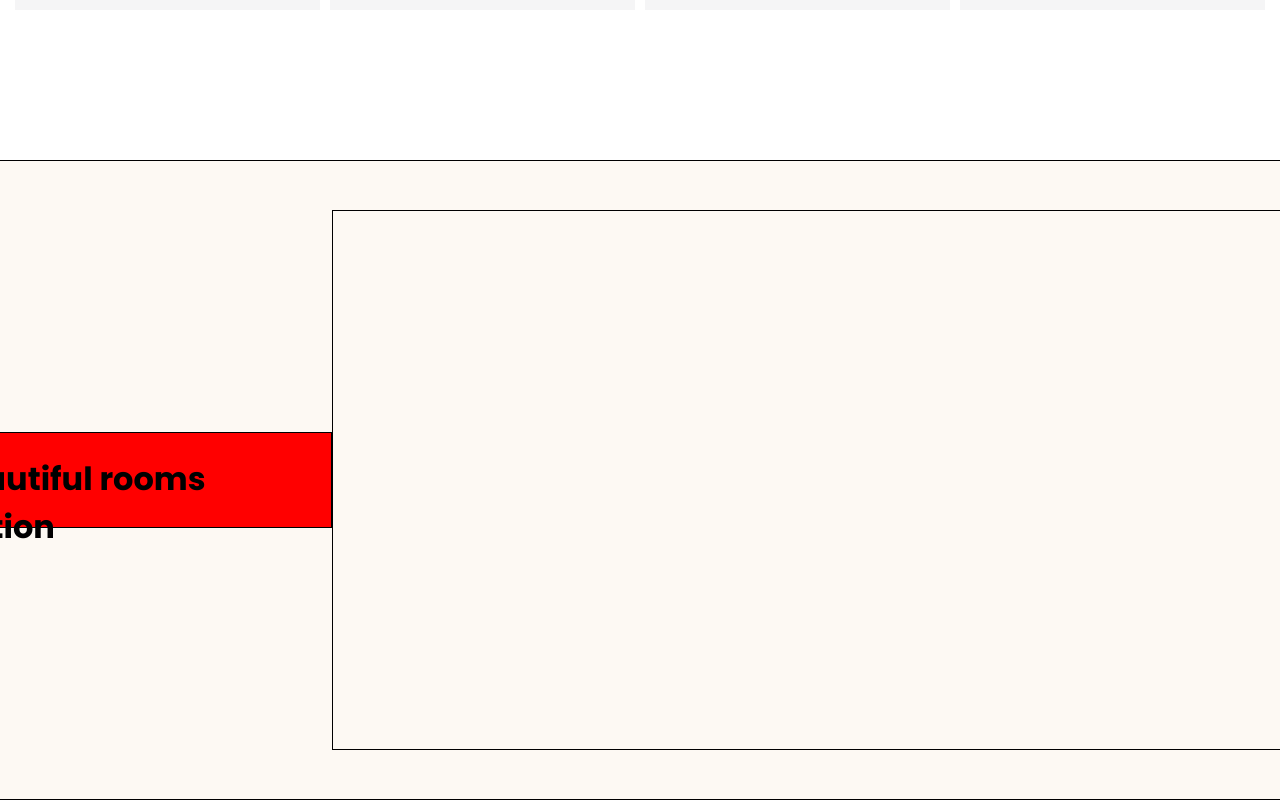
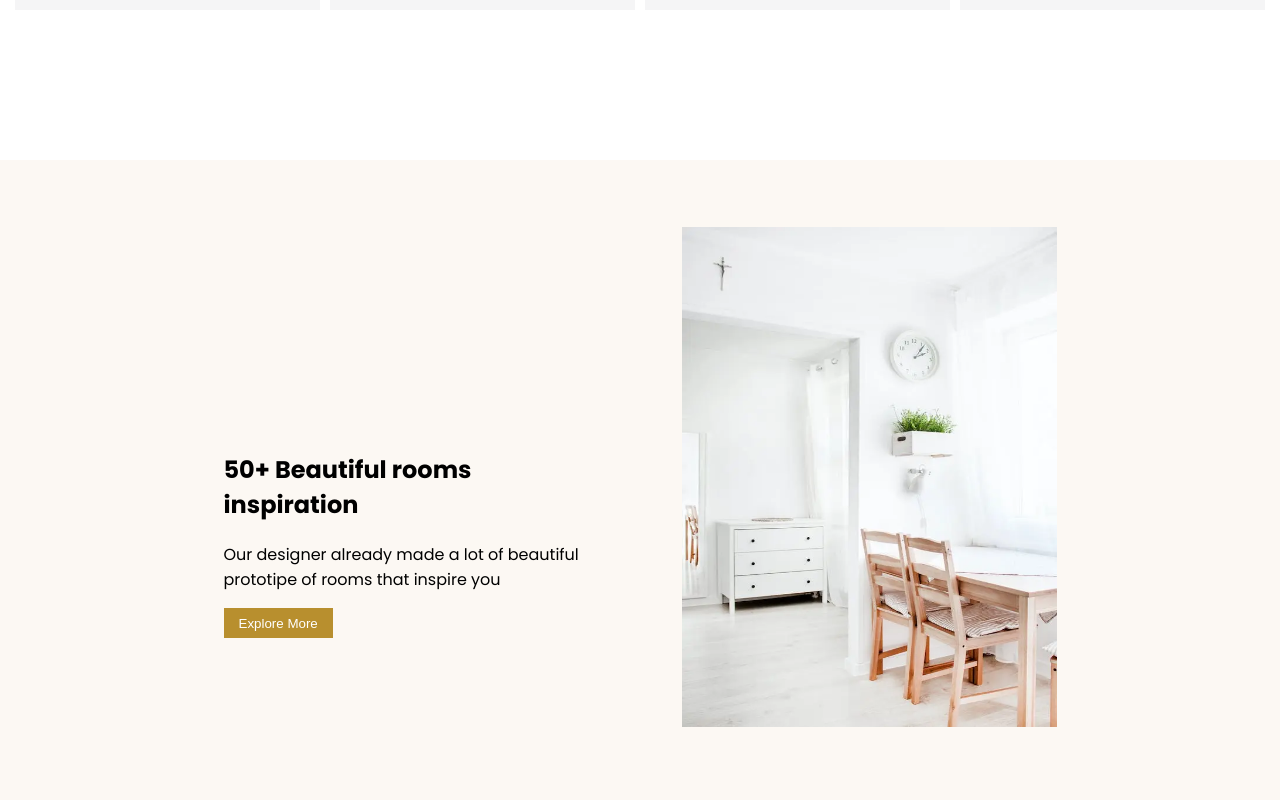
Before and after one commit to Ismael-Illanes/ecommerce-furniro, a React (Vite) app: page / in a window 1280 px wide. Shown: the part 2584-3384 px from the top of the page. Built offline with nearby package versions, Linux system fonts and the light colour scheme.

Commit message:
Few additions to component ExploreMoreSection

```diff
--- a/src/components/ExploreMoreSection.jsx
+++ b/src/components/ExploreMoreSection.jsx
@@ -1,3 +1,4 @@
+import carouselImages from "../helpers/carouselImages";
 import "../styles/exploreSection.scss";
 
 export default function ExploreMoreSection() {
@@ -5,11 +6,25 @@ export default function ExploreMoreSection() {
     <div className="explore-section">
       <div className="explore-section__content">
         <div className="explore-section__content__text">
-            <div className="explore-section__content__text__dialog">
-                <h1>50+ Beautiful rooms inspiration</h1>
-            </div>
+          <div className="explore-section__content__text__title">
+            <h2>50+ Beautiful rooms inspiration</h2>
+          </div>
+          <div className="explore-section__content__text__description">
+            <p>Our designer already made a lot of beautiful prototipe of rooms that inspire you</p>
+          </div>
+          <button className="explore-section__content__text__btn">Explore More</button>
         </div>
-        <div className="explore-section__content__images"></div>
+        <div className="explore-section__content__images">
+          <picture>
+            <source srcSet={carouselImages.carousel1} width={"375px"} height={"500px"} />
+            <img
+              src={carouselImages.carousel1}
+              width="100%"
+              height="100%"
+              alt="Banner"
+            />
+          </picture>
+        </div>
       </div>
     </div>
   )
--- /dev/null
+++ b/src/helpers/carouselImages.js
@@ -0,0 +1,10 @@
+import carousel1 from '../assets/carousel1.webp';
+
+
+const carouselImages = {
+  carousel1,
+};
+
+
+
+export default carouselImages;
--- a/src/styles/_colors.scss
+++ b/src/styles/_colors.scss
@@ -1,9 +1,9 @@
 // _colors.scss
-$primary: #b88e2f;
+$primary: #B88F2E;
 $secondary: #fff3e3;
 $product-background: #f5f5f6;
 $product-overlay: #626362cc;
-$explore-section-background: #FDF9F3;
+$explore-section-background: #FCF8F3;
 $hover-elements: rgba(128, 128, 128, 0.096);
 
 :root {
--- a/src/styles/exploreSection.scss
+++ b/src/styles/exploreSection.scss
@@ -1,33 +1,32 @@
 @import './colors';
 
-.explore-section{
-    width: 100%;
+.explore-section {
+    width: 100vw;
     height: 640px;
     background-color: $explore-section-background;
     margin-top: 150px;
-    &__content{
-        max-width: 1903;
-        width: 100%;
+
+    &__content {
+        width: 100vw;
         height: 100%;
-        border: 1px solid black;
         box-sizing: border-box;
-        margin-left: 100px;
         display: flex;
         justify-content: center;
         align-items: center;
+        padding: 50px;
 
-        &__text{
+        &__text {
+            padding-right: 100px;
             width: 458px;
             height: 96px;
-            border: 1px solid black;
             box-sizing: border-box;
-            background-color: red;
+            &__btn{
+                background-color: $primary;
+                border: none;
+                color: white;
+                padding: 7.5px 15px;
+                cursor: pointer;
+            }
         }
-        &__images{
-            width: 1274px;
-            height: 540px;
-            border: 1px solid black;
-            box-sizing: border-box;
-            }
     }
 }
```
Also changed, not shown: src/assets/carousel1.webp (added).
